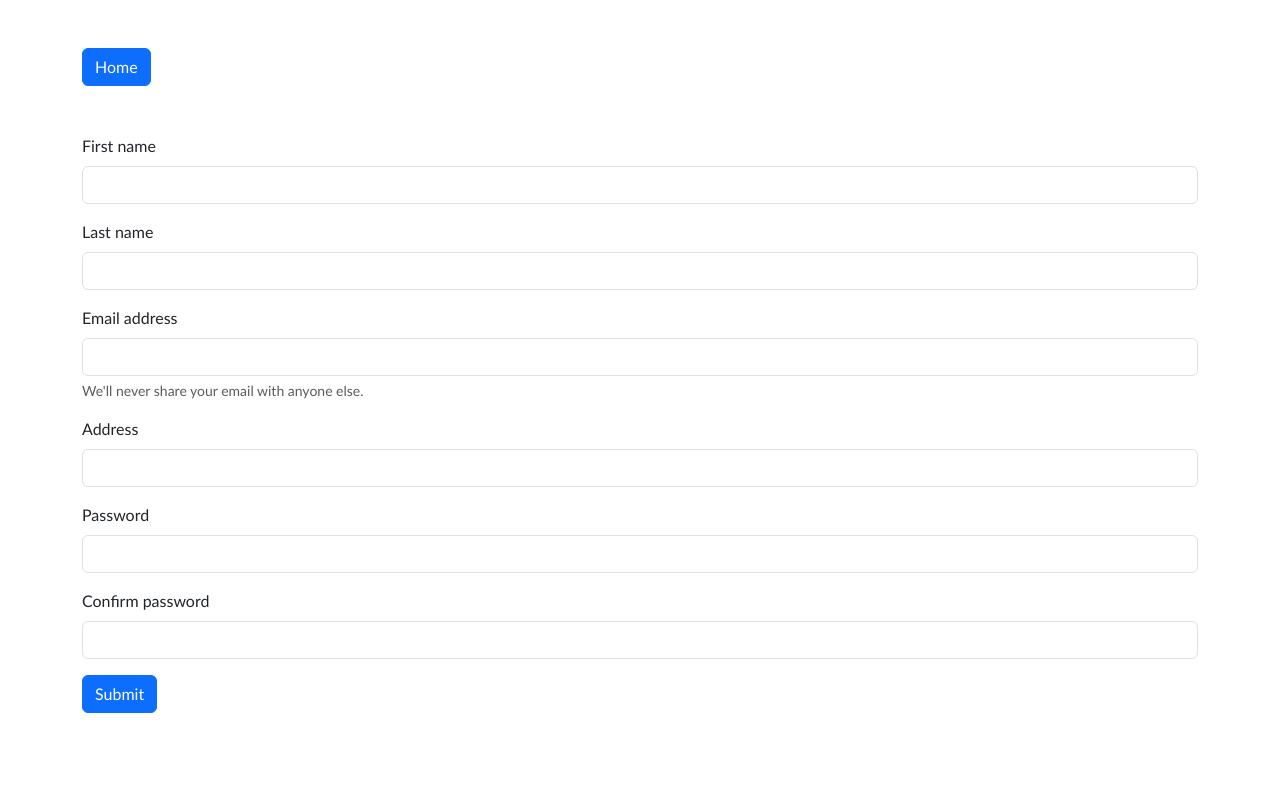
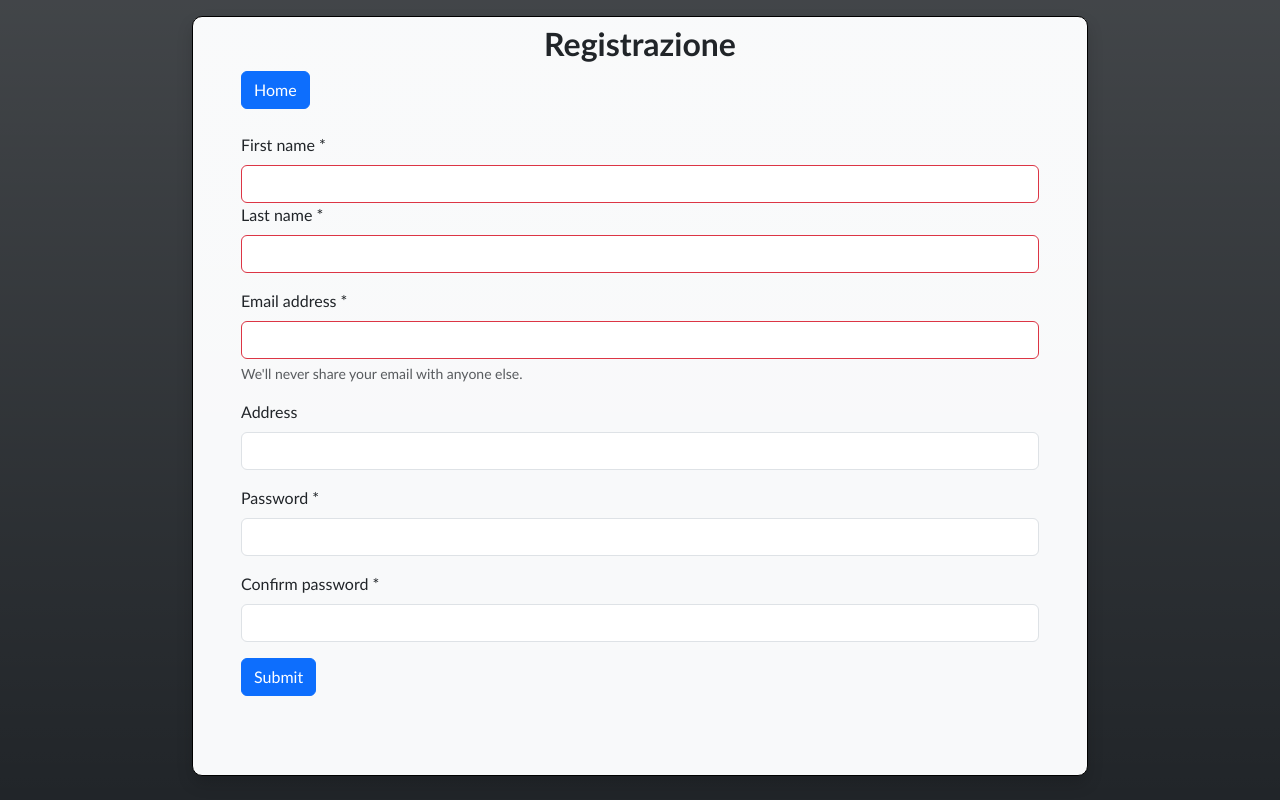
Before and after one commit to LuisJann/MyTestFrontEnd, a Vue app: page /registration in a window 1280 px wide. Built offline with nearby package versions, Linux system fonts and the light colour scheme.

Commit message:
Add form registration

```diff
--- a/src/components/AppBlog.vue
+++ b/src/components/AppBlog.vue
@@ -8,7 +8,7 @@ export default{
 </script>
 
 <template>
-<div class="wrapper pb-5">
+<div id="blog" class="wrapper pb-5">
     <div class="container">
         <div class="text-center w-50 mx-auto mb-5 mt-5">
                 <h2 class="fs-3">latest blog posts</h2>
--- a/src/components/AppCategory.vue
+++ b/src/components/AppCategory.vue
@@ -8,7 +8,7 @@ export default{
 </script>
 
 <template>
-<div class="wrapper bg-light py-5">
+<div id="shop" class="wrapper bg-light py-5">
     <div class="container d-flex flex-xl-row flex-lg-row  flex-md-row flex-sm-column flex-column justify-content-between">
 
        <div class="card-category position-relative">
--- a/src/components/AppCta.vue
+++ b/src/components/AppCta.vue
@@ -8,7 +8,7 @@ export default{
 </script>
 
 <template>
-<div class="wrapper bg-light py-5">
+<div id="cta" class="wrapper bg-light py-5">
     <div class="container">
         <div class="text-center w-50 mx-auto mb-5 mt-5">
             <h2 class="fs-3">subscribe our newsletter</h2>
--- a/src/components/AppNav.vue
+++ b/src/components/AppNav.vue
@@ -17,16 +17,16 @@ export default {
     <div class="collapse navbar-collapse" id="navbarSupportedContent">
       <ul class="navbar-nav me-auto mb-2 mb-lg-0">
         <li class="nav-item">
-          <a class="nav-link text-white active" aria-current="page" href="#">shop</a>
+          <a class="nav-link text-white active" aria-current="page" href="#shop">shop</a>
         </li>
         <li class="nav-item">
-          <a class="nav-link text-white " href="#">product</a>
+          <a class="nav-link text-white " href="#product">product</a>
         </li>
         <li class="nav-item">
-          <a class="nav-link text-white " href="#">lookbook</a>
+          <a class="nav-link text-white " href="#blog">blog</a>
         </li>
         <li class="nav-item">
-          <a class="nav-link text-white " href="#">blog</a>
+          <a class="nav-link text-white " href="#cta">newsletter</a>
         </li>
       </ul>
       <div class="d-flex" >
--- a/src/components/AppProduct.vue
+++ b/src/components/AppProduct.vue
@@ -8,7 +8,7 @@ export default{
 </script>
 
 <template>
-    <div class="wrapper bg-light py-5">
+    <div id="product" class="wrapper bg-light py-5">
         <div class="container position-relative pb-5">
             <div class="text-center w-50 mx-auto mb-5">
                 <h2 class="fs-3">best selling products</h2>
--- a/src/components/pages/AppRegistration.vue
+++ b/src/components/pages/AppRegistration.vue
@@ -1,55 +1,158 @@
 <script>
-import AppNav from '../AppNav.vue';
-
 export default {
     name: "AppRegistration",
     data() {
         return {
-            user: {
-                name: "",
-                cognome: "",
-                email: "",
-                indirizzo: "",
-                password: "",
-            }
+            firstName: '',
+            lastName: '',
+            email: '',
+            address: '',
+            password: '',
+            passwordConfirm: '',
+            firstNameValid: false,
+            lastNameValid: false,
+            emailValid: false,
+            addressValid: true,
+            passwordValid: true,
+            passwordConfirmValid: true
         }
     },
-    components: { AppNav }
+    methods:{
+      validateForm(){
+        if (this.firstName === '' || this.firstName === ' ') {
+          this.firstNameValid = false;
+          console.log("no name");
+      } else {
+        this.firstNameValid = true;
+        console.log("si name");
+      }
+
+      if (this.lastName === '') {
+        this.lastNameValid = false;
+        console.log("no last");
+      } else {
+        this.lastNameValid = true;
+        console.log("si last");
+      }
+
+      if (this.email === '' || !this.validateEmail(this.email)) {
+        this.emailValid = false;
+        console.log("no email");
+      } else {
+        this.emailValid = true;
+        console.log("si email");
+      }
+
+      if (this.password === '' || !this.validatePassword(this.password)) {
+        this.passwordValid = false;
+        console.log("no pass");
+      } else {
+        this.passwordValid = true;
+        console.log("si pass");
+      }
+
+      if (this.address !== '' && this.address.length < 10) {
+        this.addressValid = false;
+        console.log("no add");
+      } else {
+        this.addressValid = true;
+        console.log("si add");
+      }
+
+       if (this.password !== this.passwordConfirm) {
+        this.passwordConfirmValid = false;
+        console.log("no passConf");
+      } else {
+        this.passwordConfirmValid = true;
+        console.log("si passConf");
+      }
+
+      if (this.firstNameValid && this.lastNameValid && this.emailValid && this.addressValid && this.passwordValid && this.passwordConfirmValid) {
+        alert('Registrazione avvenuta con successo!');
+        location.reload()
+      }
+
+
+      },
+      validateEmail(email) {
+      const emailRegex = /^[^\s@]+@[^\s@]+\.[^\s@]+$/;
+      return emailRegex.test(email);
+      },
+
+      validatePassword(password) {
+      console.log("validate");
+      const numericRegex = /\d/;
+      const specialCharRegex = /[^a-zA-Z0-9]/;
+      const nameRegex = new RegExp(this.firstName, 'i');
+      const surnameRegex = new RegExp(this.lastName, 'i');
+
+      if (password.length < 10 || !numericRegex.test(password) || password != this.passwordConfirm || password == " " ||  password.search(nameRegex) !== -1 || password.search(surnameRegex) !== -1) {
+        return false;
+      }
+      return true;
+    }
+    }
 }
 </script>
 
 <template>
-    <div class="wrapper">
+    <div class="wrapper bg-dark bg-gradient">
         <div class="container">
-            <form>
-                <a href="/" class="btn btn-primary my-5">Home</a>
-                <div class="mb-3">
-                    <label for="name" class="form-label">First name</label>
-                    <input type="name" class="form-control" id="name" aria-describedby="emailHelp">
+          <div class="form-container shadow bg-light bg-gradient">
+            <h2 class="text-center fw-bold mt-2">Registrazione</h2>
+            <form @submit.prevent="validateForm" class="pb-5 px-5">
+                <a href="/" class="btn btn-primary mb-4 text-center">Home</a>
+                <div class="">
+                    <label  for="first-name" class="form-label">First name *</label>
+                    <input :class="this.firstName === '' || this.firstName === ' ' ? 'border border-danger' : 'border border-success'" type="text" class="form-control" id="first-name"  v-model="firstName" required>
+                    <div class="alert alert-danger" role="alert" v-if="this.firstName === ' '">
+                        Inserisci un nome valido, cancella lo spazio iniziale
+                      </div>
                   </div>
                   <div class="mb-3">
-                    <label for="input" class="form-label">Last name</label>
-                    <input type="input" class="form-control" id="exampleInputEmail1" aria-describedby="emailHelp">
+                    <label for="last-name" class="form-label">Last name *</label>
+                    <input :class="this.lastName === '' || this.lastName === ' ' ? 'border border-danger' : 'border border-success'" type="text" class="form-control" id="last-name" v-model="lastName" required>
+                    <div class="alert alert-danger" role="alert" v-if="this.lastName === ' '">
+                          Inserisci un cognome valido, cancella lo spazio iniziale
+                        </div>
                   </div>
                   <div class="mb-3">
-                    <label for="exampleInputEmail1" class="form-label">Email address</label>
-                    <input type="email" class="form-control" id="exampleInputEmail1" aria-describedby="emailHelp">
+                    <label for="email" class="form-label">Email address *</label>
+                    <input :class="this.email === '' || this.email === ' ' ? 'border border-danger' : 'border border-success'" type="email" class="form-control" id="email" v-model="email" required aria-describedby="emailHelp">
                     <div id="emailHelp" class="form-text">We'll never share your email with anyone else.</div>
                   </div>
               <div class="mb-3">
-                <label for="exampleInputEmail1" class="form-label">Address</label>
-                <input type="email" class="form-control" id="exampleInputEmail1" aria-describedby="emailHelp">
+                <label for="address" class="form-label">Address</label>
+                <input type="text" class="form-control" id="address" aria-describedby="emailHelp">
               </div>
               <div class="mb-3">
-                <label for="exampleInputPassword1" class="form-label">Password</label>
-                <input type="password" class="form-control" id="exampleInputPassword1">
+                <label for="password" class="form-label">Password *</label>
+                <input type="password" class="form-control" id="password" v-model="password" required>
+                <div class="alert alert-danger" role="alert"  v-if="!passwordValid">
+                  <ul>
+                    <h5>Inserisci una password valida:</h5>
+                    <li>Minimo 10 caratteri <span v-if="this.password.length < 10"> <i class="fa-solid fa-xmark"></i> </span>
+                    <span v-else><i class="fa-solid fa-check"></i></span>
+                    </li>
+                    <li>Non avere spazi <span v-if="this.password.includes(' ')"> <i class="fa-solid fa-xmark"></i></span>
+                    <span v-else><i class="fa-solid fa-check"></i></span></li>
+                    <li>Non contere il tuo nome <span v-if="this.password.toLowerCase().includes(this.firstName.toLowerCase())"> <i class="fa-solid fa-xmark"></i></span>
+                    <span v-else><i class="fa-solid fa-check"></i></span></li>
+                    <li>Non contenere il tuo cognome <span v-if="this.password.toLowerCase().includes(this.lastName.toLowerCase())"> <i class="fa-solid fa-xmark"></i></span>
+                    <span v-else><i class="fa-solid fa-check"></i></span></li>
+                  </ul>
+                </div>
               </div>
               <div class="mb-3">
-                    <label for="exampleInputPassword1" class="form-label">Confirm password</label>
-                    <input type="password" class="form-control" id="exampleInputPassword1">
-                  </div>
+                    <label for="password-confirm" class="form-label">Confirm password *</label>
+                    <input type="password" class="form-control" id="password-confirm" v-model="passwordConfirm" required>
+                    <div class="alert alert-danger" role="alert" v-if="!passwordConfirmValid">
+                      Le password devo essere uguali
+                    </div>
+                    </div>
               <button type="submit" class="btn btn-primary">Submit</button>
             </form>
+          </div>
         </div>
     </div>
 </template>
@@ -57,5 +160,18 @@ export default {
 <style lang="scss" scoped>
 .wrapper{
     height: 100vh;
+    // background-color: lightgrey;
+    padding-top: 2vh;
+
+    .form-container{
+      background-color: white;
+      width: 70vw;
+      height: 95vh;
+      margin: 0 auto;
+      border: 1px solid black;
+      border-radius: 10px;
+      margin-top: 0px;
+    }
 }
+
 </style>
```
